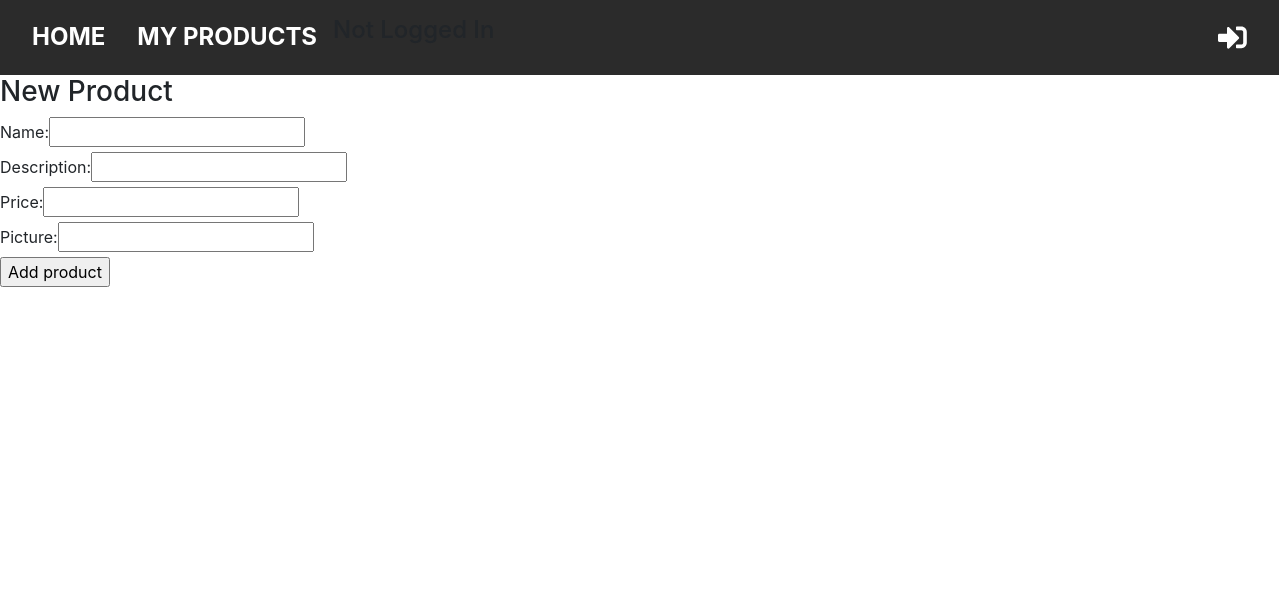
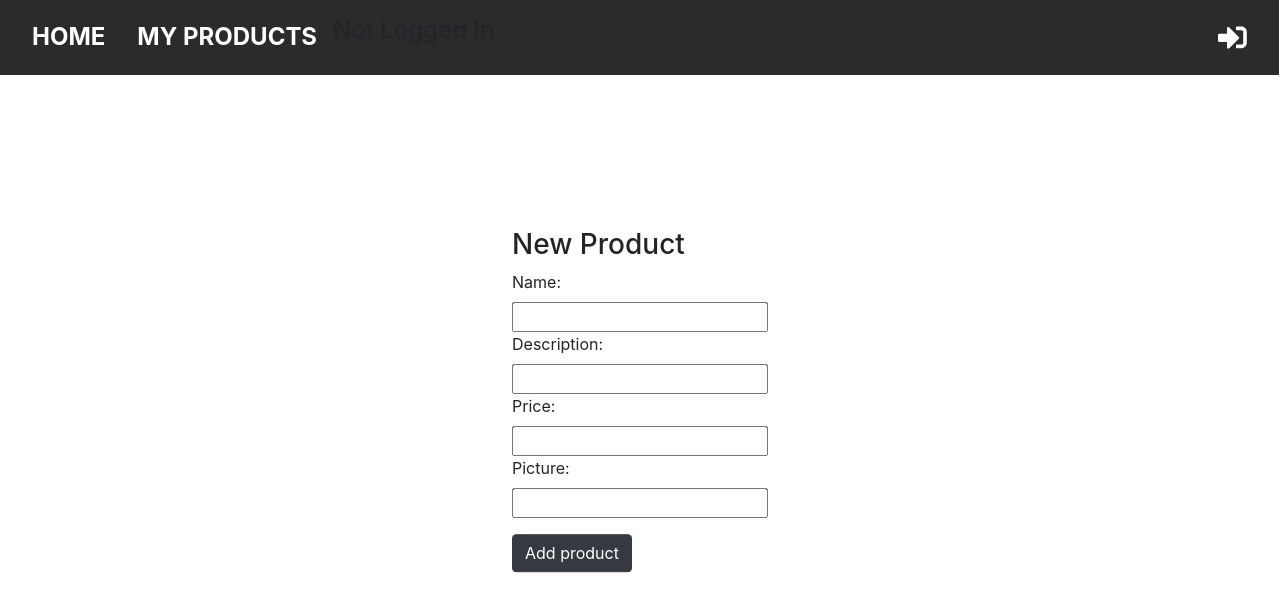
Before and after one commit to Gnorbi951/tidbit_gift, a React (Create React App) app in the folder frontend/: page /new-product in a window 1280 px wide. Shown: the top 612 px of the page. Built offline with nearby package versions, Linux system fonts and the light colour scheme.

Commit message:
restyle add new product form

```diff
--- a/frontend/src/Components/SubComponents/NewProduct.js
+++ b/frontend/src/Components/SubComponents/NewProduct.js
@@ -35,38 +35,40 @@ const NewProduct = () => {
 
 return(
         <React.Fragment>
-            <form className="form">
+            <form style={centerForm} className="form">
                 <h3>New Product</h3>
-                    <label>Name:</label>
+                    <label>Name:</label><br/>
                     <input
                         type="text"
                         name="name"
                         id="name"
                     />
                     <br/>
-                    <label>Description:</label>
+                    <label>Description:</label><br/>
                     <input
                         type="text"
                         name="description"
                         id="description"
                     />
                     <br/>
-                    <label>Price:</label>
+                    <label>Price:</label><br/>
                     <input
                         type="number"
                         name="price"
                         id="price"
                     />
                     <br/>
-                    <label>Picture:</label>
+                    <label>Picture:</label><br/>
                     <input
                         type="text"
                         name="picture"
                         id="picture"
                     />
                     <br/>
+                    <p/>
                     <input
                         type="button"
+                        class="btn btn-dark"
                         name="submit"
                         id="submit"
                         value="Add product"
@@ -78,3 +80,10 @@ return(
 }
 
 export default NewProduct;
+
+const centerForm = {
+    position: "absolute",
+    left: "50%",
+    top: "50%",
+    transform: "translate(-50%, -50%)"
+}
```
